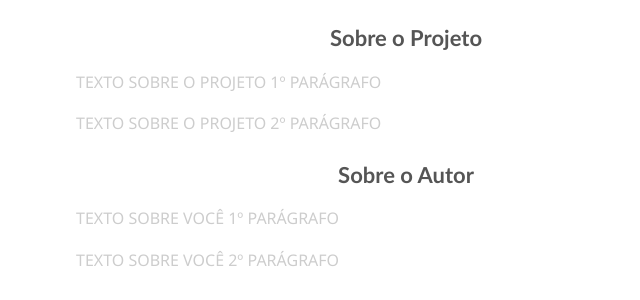
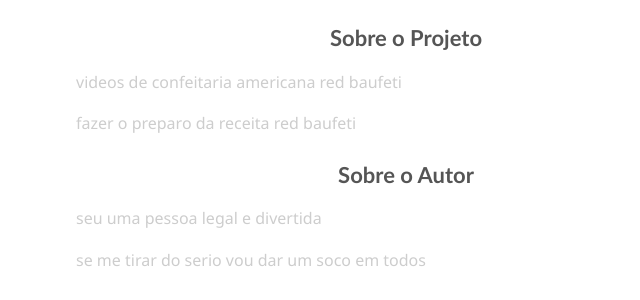
Before and after one commit to artho00563/arthur, a plain HTML site: page sobre.html in a window 1280 px wide. Shown: the part 164-464 px from the top of the page, 234-874 px from the left. Drawn offline with Linux system fonts and the light colour scheme.

Commit message:
Update 'sobre.html' with project and author details
Added additional paragraphs about the project and author.

```diff
--- a/sobre.html
+++ b/sobre.html
@@ -35,12 +35,12 @@
   <main style="max-width:700px; margin:40px auto; padding:20px;">
 <!-- Digite aqui abaixo nas tags <p> o seu texto sobre sua página e sobre você -->
 <h2>Sobre o Projeto</h2>
-<p>TEXTO SOBRE O PROJETO 1º PARÁGRAFO</p>
-<p>TEXTO SOBRE O PROJETO 2º PARÁGRAFO</p>
+<p>videos de confeitaria americana red baufeti</p>
+<p>fazer o preparo da receita red baufeti</p>
 
 <h2>Sobre o Autor</h2>
-<p>TEXTO SOBRE VOCÊ 1º PARÁGRAFO</p>
-<p>TEXTO SOBRE VOCÊ 2º PARÁGRAFO</p>
+<p>seu uma pessoa legal e divertida</p>
+<p>se me tirar do serio vou dar um soco em todos</p>
   <p style="margin-top:30px;">
       <a href="index.html" style="text-decoration:none;">← Voltar para a página inicial</a>
     </p>
```
